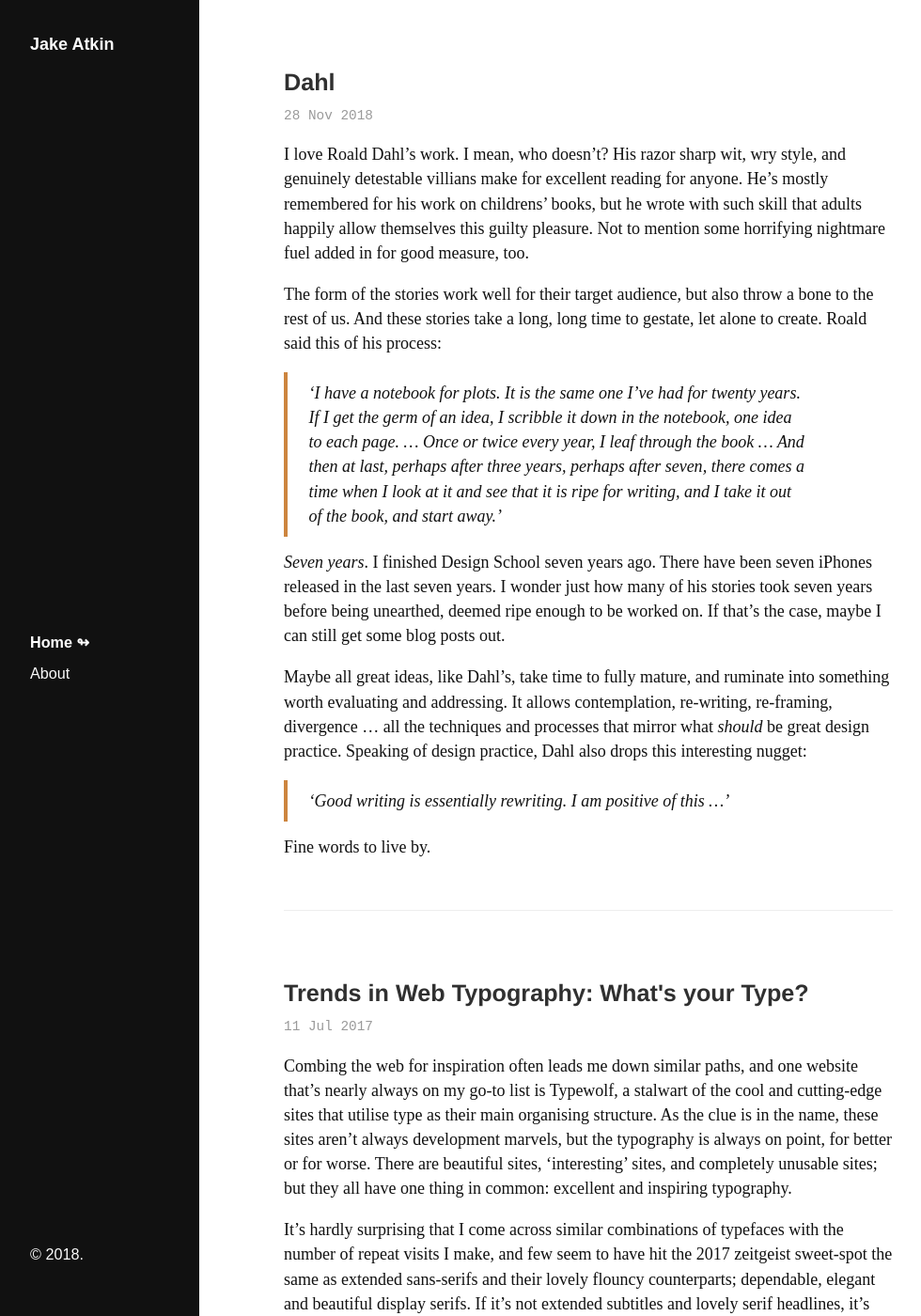
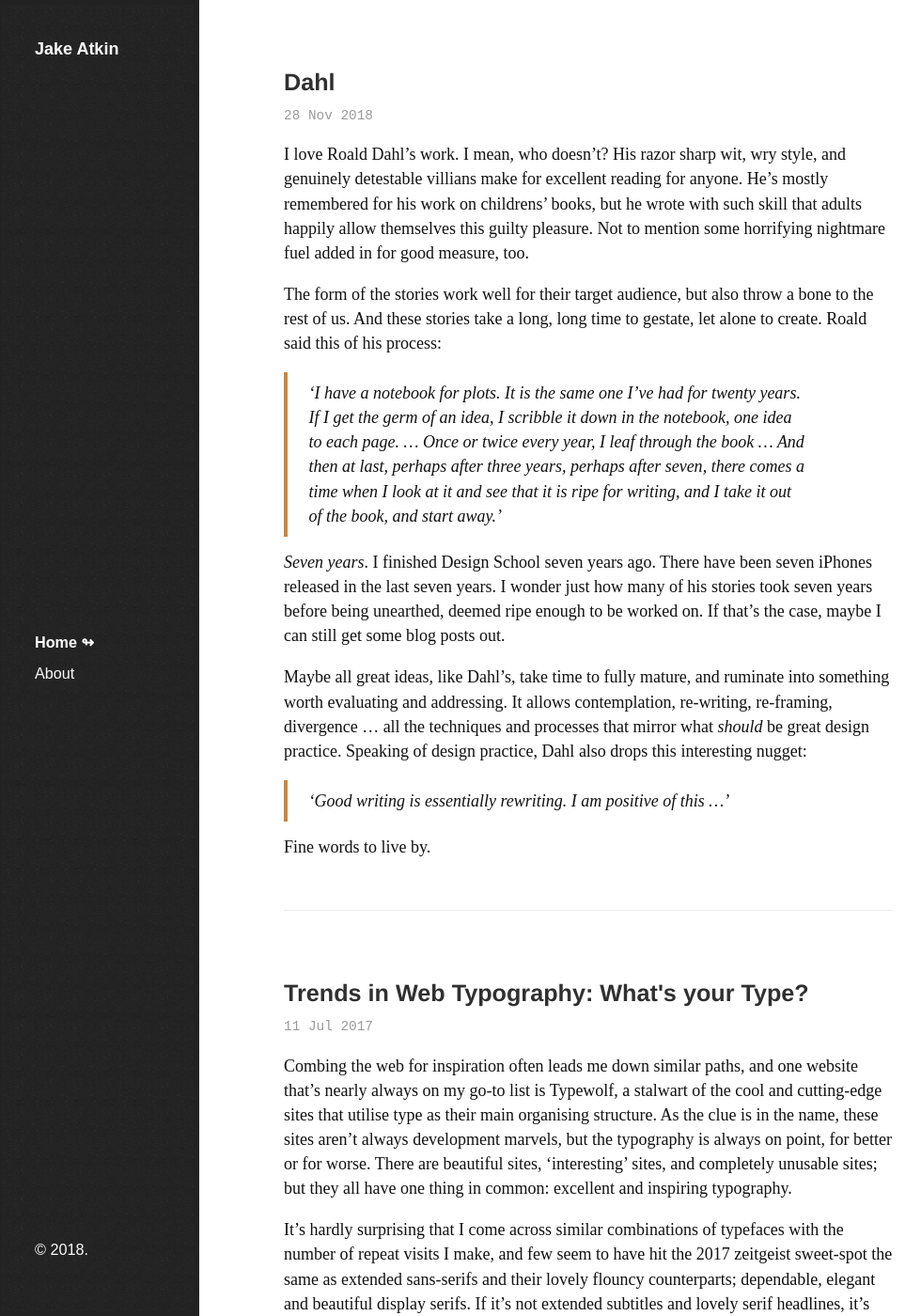
Before and after one commit to atkinja522/atkinja522.github.io, a Jekyll site: the page built from index.html, in a window 1280 px wide and 1400 px high. Shown: the whole window at 94% size, without its empty margins (4-984 px from the left). Built offline with Jekyll 4.4.1, drawn with Linux system fonts in a browser that asks for light colours; some web fonts are replaced; the list of posts is cut into pages by our own code.

Commit message:
adding background to sidebar

```diff
--- a/public/css/main.css
+++ b/public/css/main.css
@@ -443,10 +443,14 @@
 .sidebar {
   padding: 1rem;
   color: #fafafa;
-  background-color: #111;
+  background-color: #222;
   display: flex;
   flex-direction: column;
   justify-content: space-between;
+  border: 5px solid #222;
+  background-image: url(../../assets/img/bg-topos.jpg);
+  background-attachment: fixed;
+  background-size: 15%;
 
 }
 p.sidebar-nav {
@@ -488,7 +492,7 @@
   margin-top: 0;
   margin-bottom: 1rem;
   font-size: 1rem;
-  font-family: nimbus-sans-extended,sans-serif;
+  font-family: nimbus-sans-extended, neue-haas-grotesk-text, sans-serif;
   font-weight: 700;
   font-style: normal;
 }
```
Also changed, not shown: _drafts/2018-12-03-Down-The-Rabbit-Hole.md (added), assets/img/bg-topos.jpg (added).
